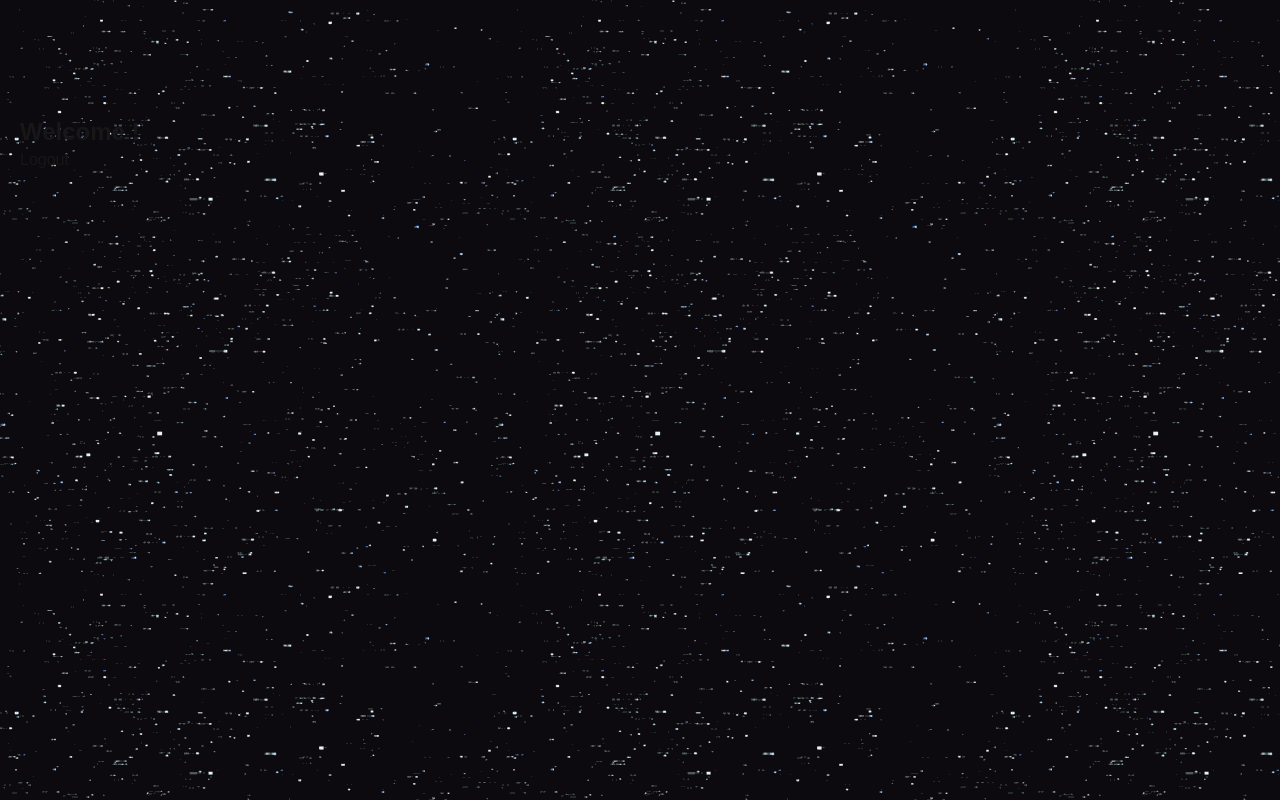
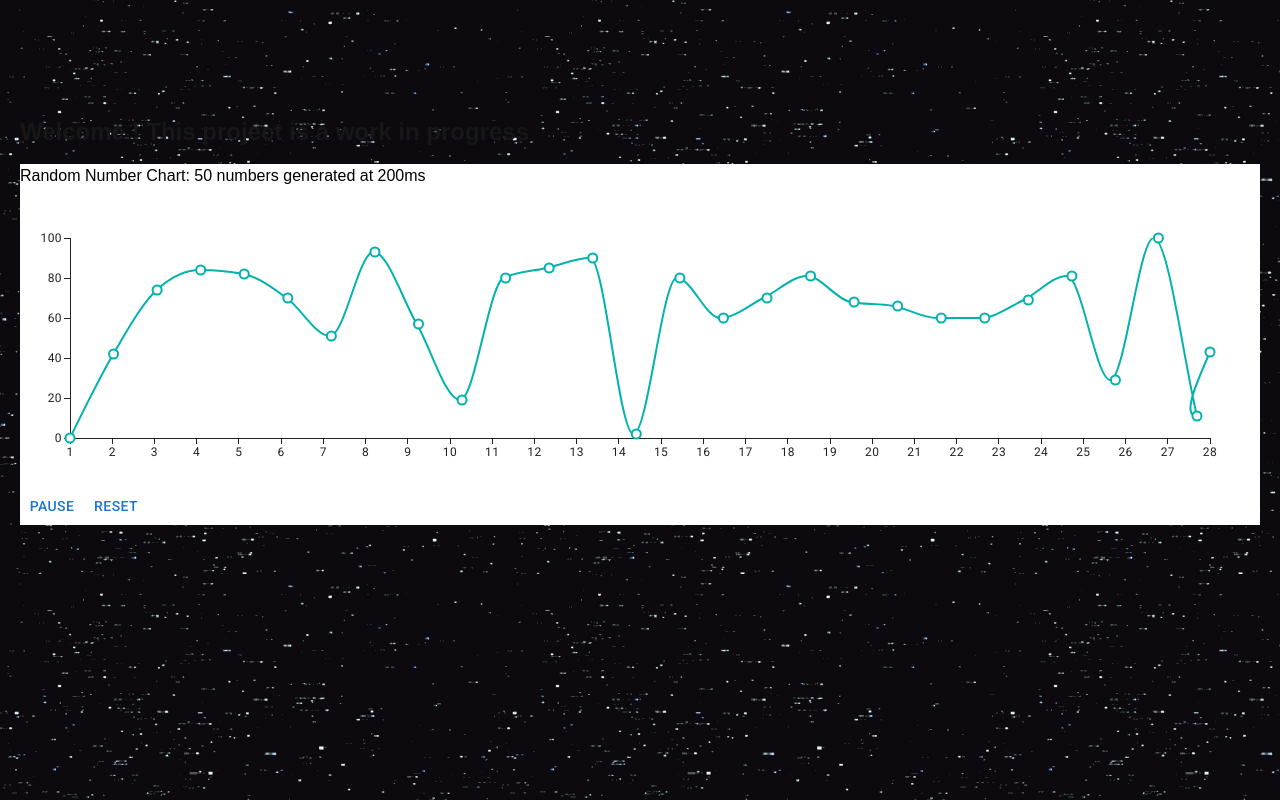
Before and after one commit to IronTwist/ai-planner, a Next.js app: page / in a window 1280 px wide. Built offline with nearby package versions, Linux system fonts and the light colour scheme; no server answers.

Commit message:
add chart and display 50 random numbers generated every 200, some fixes

```diff
--- a/package.json
+++ b/package.json
@@ -18,6 +18,7 @@
     "@fontsource/roboto": "^5.1.0",
     "@mui/icons-material": "^6.1.6",
     "@mui/material": "^6.1.6",
+    "@mui/x-charts": "^7.23.0",
     "@pixi/react": "^7.1.2",
     "@reduxjs/toolkit": "^2.3.0",
     "@types/react-redux": "^7.1.34",
--- a/src/app/auth/login/page.tsx
+++ b/src/app/auth/login/page.tsx
@@ -4,11 +4,13 @@ import { useEffect } from 'react';
 import { useAppSelector } from '@/store/hooks';
 import { LogInModal } from '@/modules/common/modal/logInModal';
 import { useRouter } from 'next/navigation';
+import { CircularProgress } from '@mui/material';
 
 export type UserMetadataType = { createdAt: string; lastLoginAt: string };
 
 export default function Login() {
   const router = useRouter();
+  const loadindUser = useAppSelector(state => state.auth.loading);
   const user = useAppSelector(state => state.auth.user);
 
   useEffect(() => {
@@ -19,7 +21,7 @@ export default function Login() {
 
   return (
     <div className='flex justify-center items-center pt-16 p-8'>
-      <LogInModal />
+      {loadindUser ? <CircularProgress /> : <LogInModal />}
     </div>
   );
 }
--- a/src/app/page.tsx
+++ b/src/app/page.tsx
@@ -1,5 +1,6 @@
 'use client';
 
+import { RandomNumberChart } from '@/modules/UI/components/molecules/random-number-chart';
 import { useAppDispatch, useAppSelector } from '@/store/hooks';
 import { logOut } from '@/store/reducers/auth-slice';
 import { AppDispatch } from '@/store/store';
@@ -23,17 +24,14 @@ export default function Home() {
           alt='user'
         /> */}
         {user ? (
-          <div>
-            <h2 className='text-2xl font-bold'>Welcome {user.userName}!</h2>
-            <Link
-              href='/'
-              onClick={async () => {
-                dispatch(logOut());
-                router.push('/');
-              }}
-            >
-              Logout
-            </Link>
+          <div style={{ width: '100%' }} className='flex flex-col gap-4'>
+            <h2 className='text-2xl font-bold'>
+              Welcome {user.userName}! This project is a work in progress
+            </h2>
+
+            <div style={{ width: '100%' }}>
+              <RandomNumberChart />
+            </div>
           </div>
         ) : (
           <div>
--- a/src/app/repositories/vercel-blobs.ts
+++ b/src/app/repositories/vercel-blobs.ts
@@ -11,7 +11,6 @@ export const blobRepository = {
 
     const data = await resp.blob();
 
-    console.log('respVercelBlob: ', data);
     return data;
   },
   delete: async (url: string | undefined) => {
--- /dev/null
+++ b/src/modules/UI/components/molecules/random-number-chart.tsx
@@ -0,0 +1,68 @@
+'use client';
+
+import { Box, Button } from '@mui/material';
+import React, { useState, useEffect } from 'react';
+import { LineChart } from '@mui/x-charts/LineChart';
+
+export const RandomNumberChart = () => {
+  const [chartData, setChartData] = useState<{
+    xAxisData: number[];
+    seriesData: number[];
+  }>({
+    xAxisData: [1],
+    seriesData: [0],
+  });
+  const [isPaused, setIsPaused] = useState(false);
+
+  const handlePause = () => {
+    setIsPaused(!isPaused);
+  };
+
+  useEffect(() => {
+    const intervalId = setInterval(() => {
+      if (isPaused) return;
+      const randomNumber = Math.round(Math.random() * 100);
+
+      setChartData(prevData => {
+        if (prevData.xAxisData.length > 50) {
+          return {
+            xAxisData: prevData.xAxisData.slice(-50),
+            seriesData: prevData.seriesData.slice(-50),
+          };
+        }
+        return prevData;
+      });
+
+      setChartData(prevData => ({
+        xAxisData: [
+          ...prevData.xAxisData,
+          prevData.xAxisData[prevData.xAxisData.length - 1] + 1,
+        ],
+        seriesData: [...prevData.seriesData, randomNumber],
+      }));
+    }, 200);
+
+    return () => clearInterval(intervalId);
+  }, [chartData.seriesData, isPaused]);
+
+  return (
+    <Box sx={{ width: '100%', color: 'black', backgroundColor: 'white' }}>
+      <h2>Random Number Chart: 50 numbers generated at 200ms</h2>
+      <LineChart
+        xAxis={[{ data: chartData.xAxisData }]}
+        series={[
+          {
+            data: chartData.seriesData,
+          },
+        ]}
+        height={300}
+      />
+      <Button onClick={() => handlePause()}>
+        {isPaused ? 'Resume' : 'Pause'}
+      </Button>
+      <Button onClick={() => setChartData({ xAxisData: [1], seriesData: [0] })}>
+        Reset
+      </Button>
+    </Box>
+  );
+};
--- a/src/modules/common/modal/logInModal.tsx
+++ b/src/modules/common/modal/logInModal.tsx
@@ -170,13 +170,13 @@ export const LogInModal = () => {
 
           setCookie('ai-planner-session', JSON.stringify(userData), 1);
 
+          dispatch(closeModal());
+
           dispatch(
             logIn({
               user: userData,
             }),
           );
-
-          dispatch(closeModal());
 
           router.push(`${window.location.origin}/`);
         }
```
Also changed, not shown: 1 other file (tests, documents, lock files or other folders).
